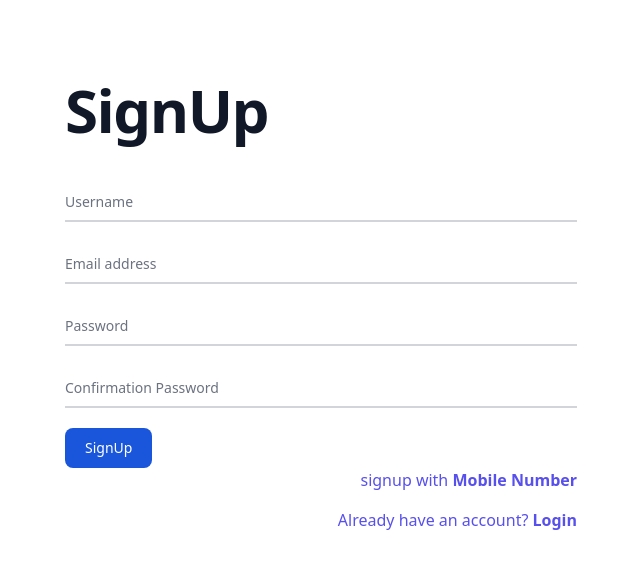
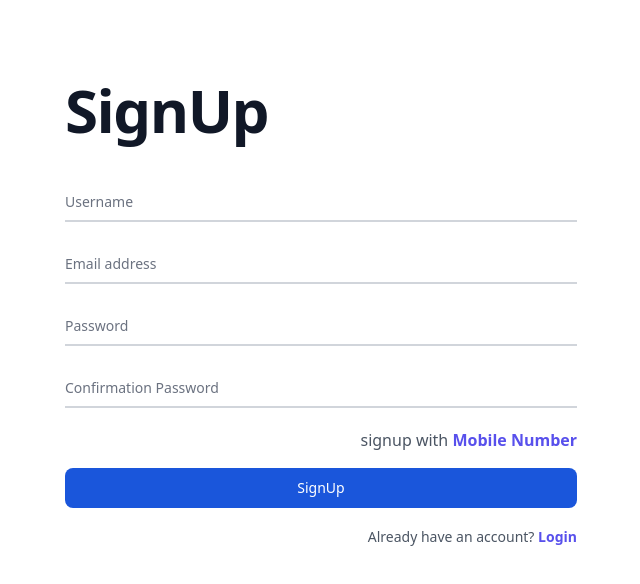
Before and after one commit to hardik-rl/react-firebase-auth, a React (Create React App) app: page /auth/signup in a window 1280 px wide. Shown: the top 584 px of the page, without its empty margins (319-959 px from the left). Built offline with nearby package versions, Linux system fonts and the light colour scheme; no server answers.

Commit message:
css changes

```diff
--- a/package.json
+++ b/package.json
@@ -1,5 +1,6 @@
 {
   "name": "react-firebase",
+  "homepage": "https://myusername.github.io/react-firebase-auth",
   "version": "0.1.0",
   "private": true,
   "dependencies": {
@@ -12,6 +13,7 @@
     "firebase": "^10.7.1",
     "flowbite-react": "^0.7.2",
     "formik": "^2.4.5",
+    "gh-pages": "^6.1.1",
     "js-cookie": "^3.0.5",
     "postcss": "^8.4.32",
     "react": "^18.2.0",
@@ -25,7 +27,9 @@
     "yup": "^1.3.3"
   },
   "scripts": {
-    "start": "react-scripts start",
+    "predeploy": "npm run build",
+    "deploy": "gh-pages -d build",
+    "start": "lsof -ti:3000 | xargs kill -9 && react-scripts start",
     "build": "react-scripts build",
     "test": "react-scripts test",
     "eject": "react-scripts eject"
--- a/src/components/Login.js
+++ b/src/components/Login.js
@@ -88,7 +88,7 @@ const Login = () => {
       <button
         type="submit"
         className={clsx(
-          "text-white bg-blue-700 hover:bg-blue-800 focus:ring-4 focus:outline-none focus:ring-blue-300 font-medium rounded-lg text-sm w-full sm:w-auto px-5 py-2.5 text-center dark:bg-blue-600 dark:hover:bg-blue-700 dark:focus:ring-blue-800",
+          "text-white bg-blue-700 hover:bg-blue-800 focus:ring-4 focus:outline-none focus:ring-blue-300 font-medium rounded-lg text-sm w-full px-5 py-2.5 text-center dark:bg-blue-600 dark:hover:bg-blue-700 dark:focus:ring-blue-800",
           { disabled: loginIsLoading }
         )}
       >
@@ -101,6 +101,11 @@ const Login = () => {
         )}
         Log in
       </button>
+      <div className="mt-4 text-right">
+        <a className="text-gray-600 text-sm" href="/auth/signup">
+          Not registered yet? <strong className="text-indigo-600">Create an account</strong>
+        </a>
+      </div>
     </form>
   );
 };
--- a/src/components/Signup.js
+++ b/src/components/Signup.js
@@ -112,10 +112,18 @@ const Signup = () => {
           {formik.errors.password_confirmation}
         </span>
       </div>
+      <div className="mb-4 text-right">
+        <Link
+          className="text-gray-600 text-md"
+          to="/auth/signup-with-mobile-number"
+        >
+          signup with <strong className="text-indigo-600">Mobile Number</strong>
+        </Link>
+      </div>
       <button
         type="submit"
         className={clsx(
-          "text-white bg-blue-700 hover:bg-blue-800 focus:ring-4 focus:outline-none focus:ring-blue-300 font-medium rounded-lg text-sm w-full sm:w-auto px-5 py-2.5 text-center dark:bg-blue-600 dark:hover:bg-blue-700 dark:focus:ring-blue-800",
+          "text-white bg-blue-700 hover:bg-blue-800 focus:ring-4 focus:outline-none focus:ring-blue-300 font-medium rounded-lg text-sm w-full px-5 py-2.5 text-center dark:bg-blue-600 dark:hover:bg-blue-700 dark:focus:ring-blue-800",
           { disabled: signUpIsLoading }
         )}
       >
@@ -128,17 +136,10 @@ const Signup = () => {
         )}
         SignUp
       </button>
-      <div className="mb-4 text-right">
-        <Link
-          className="text-indigo-600 text-md"
-          to="/auth/signup-with-mobile-number"
-        >
-          signup with <strong>Mobile Number</strong>
-        </Link>
-      </div>
-      <div className="mb-4 text-right">
-        <Link className="text-indigo-600 text-md" to="/auth/login">
-          Already have an account? <strong>Login</strong>
+
+      <div className="mt-4 text-right">
+        <Link className="text-gray-600 text-sm" to="/auth/login">
+          Already have an account? <strong className="text-indigo-600">Login</strong>
         </Link>
       </div>
     </form>
--- a/src/shared/components/Header.js
+++ b/src/shared/components/Header.js
@@ -20,7 +20,7 @@ const Header = ({ user, auth, signOut }) => {
             alt="Flowbite React Logo"
           />
           <span className="self-center whitespace-nowrap text-xl font-semibold dark:text-white">
-            Flowbite React
+            Firebase Authentication
           </span>
         </Navbar.Brand>
         <div className="flex md:order-2">
@@ -28,7 +28,14 @@ const Header = ({ user, auth, signOut }) => {
             className="!min-w-28"
             arrowIcon={false}
             inline
-            label={<Avatar status="online" alt="User settings" img={user.photoURL} rounded />}
+            label={
+              <Avatar
+                status="online"
+                alt="User settings"
+                img={user.photoURL}
+                rounded
+              />
+            }
           >
             {user && (
               <Dropdown.Header>
@@ -51,15 +58,15 @@ const Header = ({ user, auth, signOut }) => {
               Logout
             </Dropdown.Item>
           </Dropdown>
-          <Navbar.Toggle />
+          {/* <Navbar.Toggle /> */}
         </div>
-        <Navbar.Collapse>
+        {/* <Navbar.Collapse>
           <Navbar.Link href="/" active>
             Home
           </Navbar.Link>
           <Navbar.Link href="/about">About</Navbar.Link>
           <Navbar.Link href="/contact">Contact</Navbar.Link>
-        </Navbar.Collapse>
+        </Navbar.Collapse> */}
       </Navbar>
     </div>
   );
```
Also changed, not shown: 2 other files (tests, documents, lock files or other folders).
